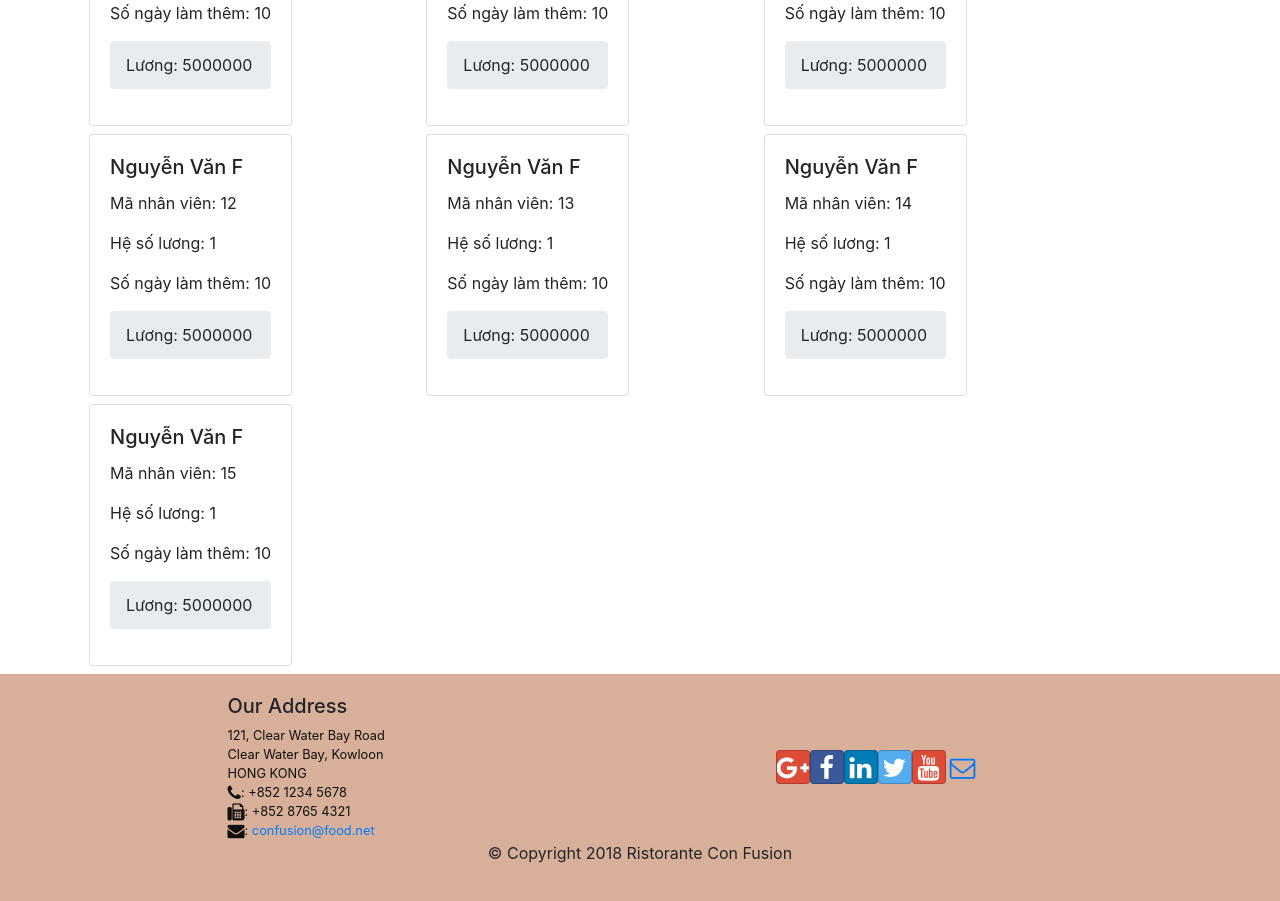
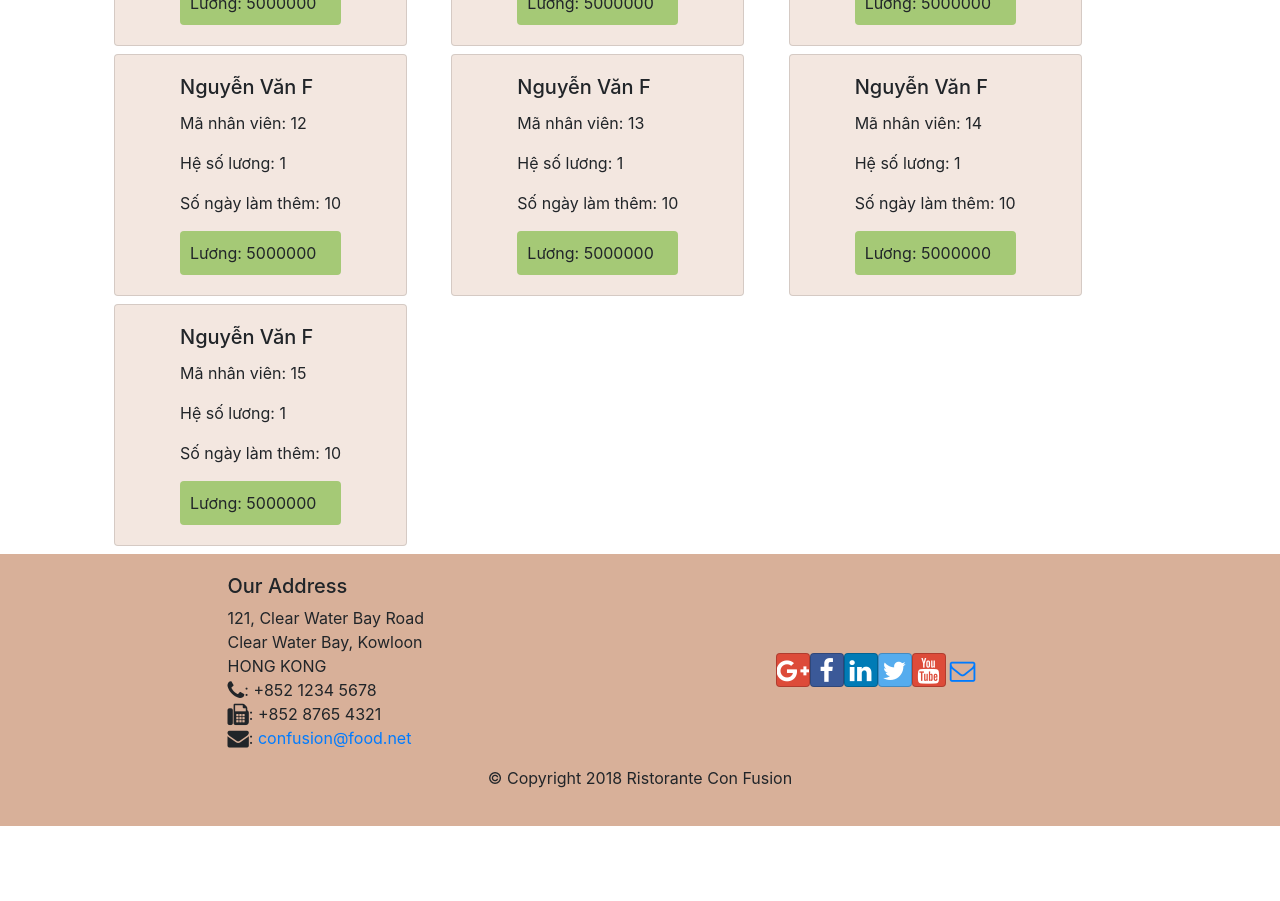
Before and after one commit to nguyenhuy433/FunixJSReact-ASM, a React (Create React App) app: page /salary in a window 1280 px wide. Shown: the part 1080-1981 px from the top of the page. After the commit the page ends 1906 px from the top, so only its background shows below. Built offline with nearby package versions, Linux system fonts and the light colour scheme.

Commit message:
style lai giao dien saraly va department

```diff
--- a/src/App.css
+++ b/src/App.css
@@ -1,10 +1,5 @@
 .table {
   padding: 20px;
-}
-
-.row-header {
-  margin: 0px auto;
-  padding: 0px auto;
 }
 
 .row-content {
@@ -20,12 +15,6 @@
   padding: 20px 0px 20px 0px;
 }
 
-address {
-  font-size: 80%;
-  margin: 0px;
-  color: #0f0f0f;
-}
-
 .navbar-dark {
   background-color: #d3abeb;
   padding: 10px;
@@ -37,3 +26,17 @@ address {
 .style-dep {
   background-color: #f3e7e0;
 }
+
+.style-sara {
+  background-color: #f3e7e0;
+  padding-left: 45px;
+  padding-right: 45px;
+  margin-left: 25px;
+}
+
+.style-saraly {
+  background-color: rgb(165, 201, 118);
+  padding: 10px;
+
+  border: rgb(63, 65, 62), 2px;
+}
--- a/src/Component/SaralyComponent.js
+++ b/src/Component/SaralyComponent.js
@@ -13,16 +13,14 @@ function RenderSaraly({ staff }) {
   return (
     <Card className="style-sara">
       <CardBody>
-        <CardTitle className="text-left">{staff.name}</CardTitle>
+        <CardTitle>{staff.name}</CardTitle>
         <CardText>Mã nhân viên: {staff.id}</CardText>
         <CardText>Hệ số lương: {staff.salaryScale}</CardText>
         <CardText>Số ngày làm thêm: {staff.overTime}</CardText>
-        <Breadcrumb>
+        <Card className="style-saraly">
           Lương:{" "}
-          {Number(
-            staff.salaryScale * 3000000 + staff.overTime * 200000
-          ).toFixed(0)}
-        </Breadcrumb>
+          {(staff.salaryScale * 3000000 + staff.overTime * 200000).toFixed(0)}
+        </Card>
       </CardBody>
     </Card>
   );
```
